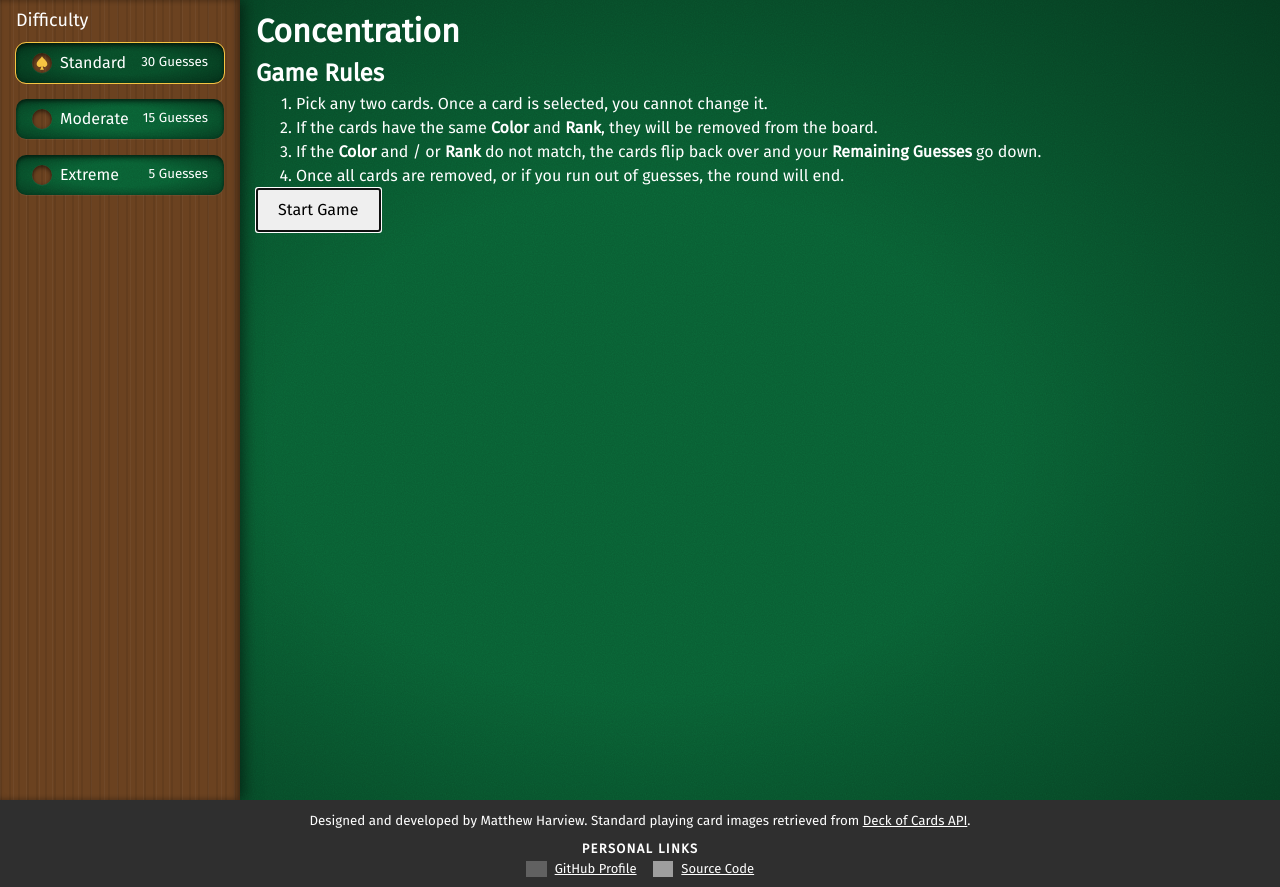
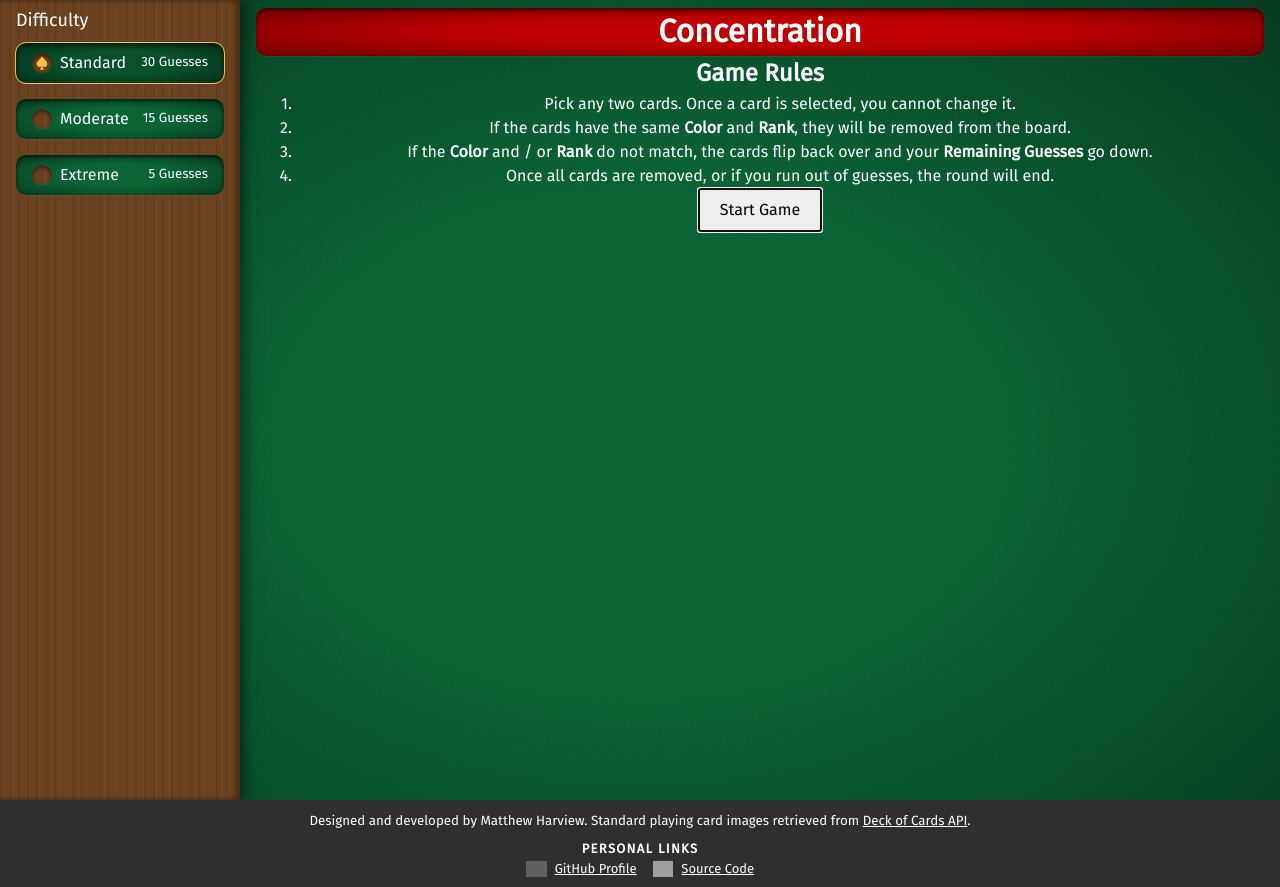
Before and after one commit to Long-Hold/memory-card, a React (Vite) app: page / in a window 1280 px wide. Built offline with nearby package versions, Linux system fonts and the light colour scheme; grey boxes are pictures that could not be loaded.

Commit message:
feat: add inset background styling to header (#27)

```diff
--- a/src/App.css
+++ b/src/App.css
@@ -15,6 +15,14 @@ main {
   height: 100dvh;
   overflow-y: auto;
   padding: var(--container-padding);
+  text-align: center;
+}
+
+.game-header {
+  border-radius: 10px;
+  box-shadow: var(--inset-shadow);
+  background-color: var(--card-red);
+  background-image: var(--felt-texture);
 }
 
 /* Larger viewport sizing */
```
